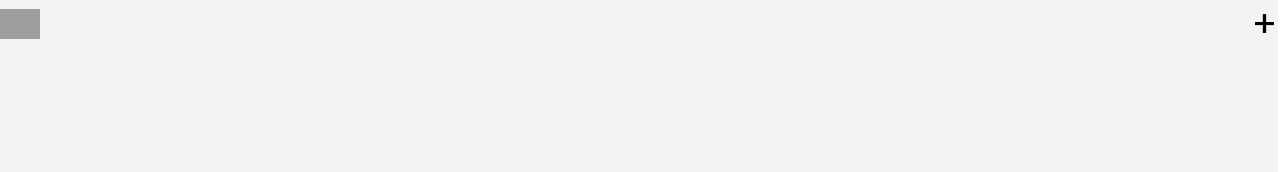
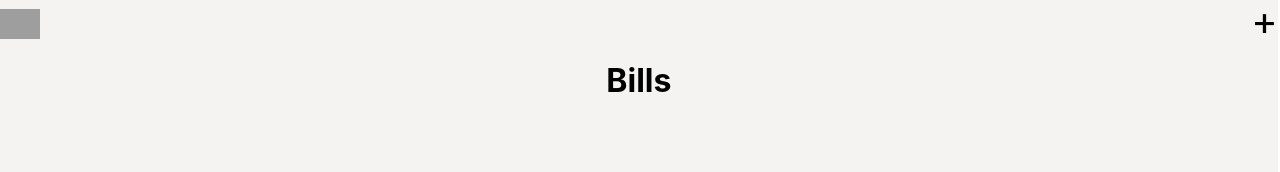
Before and after one commit to Bernard-Calma/planner, a React (Create React App) app: page /bills in a window 1280 px wide. Before the commit this address had no page. Shown: the top 172 px of the page. Built offline with nearby package versions, Linux system fonts and the light colour scheme; grey boxes are pictures that could not be loaded.

Commit message:
created new route called Bills

```diff
--- a/src/App.js
+++ b/src/App.js
@@ -2,6 +2,7 @@ import { useState } from 'react';
 import { Route, Routes } from 'react-router-dom';
 import './App.css';
 import AddTransaction from './containers/AddTransaction';
+import Bills from './containers/Bills';
 import Header from './containers/Header';
 import LandingPage from './containers/LandingPage';
 import NavBar from './containers/NavBar';
@@ -59,6 +60,7 @@ const App = () => {
               />
           } />
           <Route path="transactions/add" element = {<AddTransaction />} />
+          <Route path = "bills" element = {<Bills />} />
         </Routes>
       </div>
     </div>
--- /dev/null
+++ b/src/containers/Bills.jsx
@@ -0,0 +1,15 @@
+const Bills = () => {
+    return(
+    <div style={Styles.container}>
+        <h1>Bills</h1>
+    </div>)
+}
+
+export default Bills
+
+const Styles = {
+    container: {
+        display: "flex",
+        justifyContent: "center"
+    }
+}
--- a/src/containers/NavBar.jsx
+++ b/src/containers/NavBar.jsx
@@ -6,6 +6,7 @@ const NavBar = (props) => {
             <NavLink to="/" onClick={props.openNav}>Home</NavLink>
             <NavLink to="planner" onClick={props.openNav}>Planner</NavLink>
             <NavLink to="transactions" onClick={props.openNav}>Transactions</NavLink>
+            <NavLink to="bills" onClick={props.openNav}>Bills</NavLink>
         </div>
     )
 }
```
